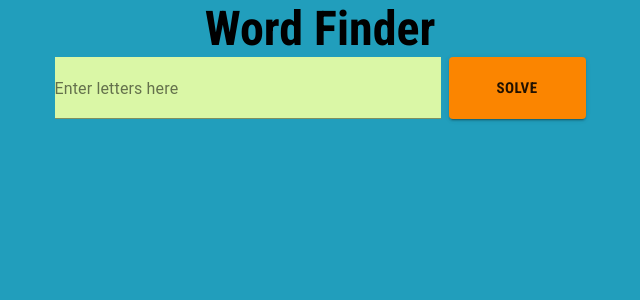
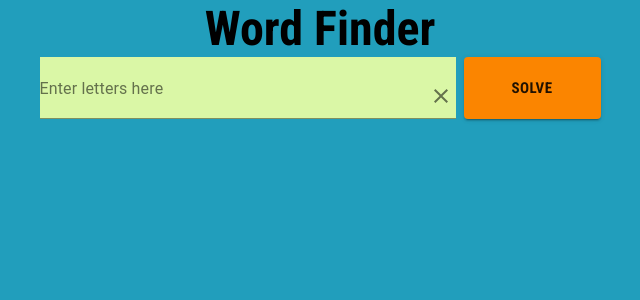
Before and after one commit to curiousmike/word-finder, a React (Create React App) app: page / in a window 1280 px wide. Shown: the top 300 px of the page, without its empty margins (320-960 px from the left). Built offline with nearby package versions, Linux system fonts and the light colour scheme.

Commit message:
add ability to clear out input.  add feedback if no words are found

```diff
--- a/package.json
+++ b/package.json
@@ -5,6 +5,8 @@
   "homepage": "./",
   "dependencies": {
     "@material-ui/core": "^4.9.14",
+    "@material-ui/icons": "^4.11.3",
+    "@mui/icons-material": "^6.4.6",
     "@testing-library/jest-dom": "^4.2.4",
     "@testing-library/react": "^9.3.2",
     "@testing-library/user-event": "^7.1.2",
--- a/src/App.js
+++ b/src/App.js
@@ -9,7 +9,7 @@ import "../node_modules/animate.css/animate.css";
 
 function App() {
   const [letterInput, setLetters] = useState("");
-  const [words, setWords] = useState([]);
+  const [words, setWords] = useState(null);
   const inputRef = useRef();  // need to have ref to text input so I can directly get at it.
 
   const handleSolveClick = React.useCallback(() => {
@@ -29,6 +29,11 @@ function App() {
     handleSolveClick();
   }
 
+  function resetInput () {
+    setLetters('');
+    setWords(null);
+  }
+
   return (
     <div className="App">
       <div className="InnerContent">
@@ -41,9 +46,10 @@ function App() {
         <div className="InputAndButtonContainer">
           <WordInput
             value={letterInput}
-            onKeyPress={handleKeyPress}
+            onChange={handleKeyPress}
             onSubmit={handleSubmit}
             theRef={inputRef}
+            clearInput={()=>resetInput()}
           />
           <Button
             variant="contained"
--- a/src/components/wordInput.component.js
+++ b/src/components/wordInput.component.js
@@ -1,7 +1,7 @@
 import React from "react";
 import { makeStyles } from "@material-ui/core/styles";
-import TextField from "@material-ui/core/TextField";
-
+import ClearIcon from "@material-ui/icons/Clear";
+import { IconButton, TextField } from "@material-ui/core";
 const useStyles = makeStyles({
   input: {
     background: "#DAF7A6",
@@ -17,23 +17,29 @@ const useStyles = makeStyles({
   },
 });
 
-function WordInput(props) {
+function WordInput({onSubmit, theRef, value, onChange, onKeyPress, clearInput}) {
   const classes = useStyles();
+  console.log('render -',value);
   return (
     <div className={classes.container}>
-      <form onSubmit={props.onSubmit}>
+      <form onSubmit={onSubmit}>
         <TextField
-          inputRef={props.theRef}
+          inputRef={theRef}
           className={classes.input}
           id="filled-basic"
-          defaultValue={props.value}
-          onChange={props.onChange}
-          onKeyUp={props.onKeyPress}
+          defaultValue={value}
+          value={value}
+          onChange={onChange}
+          onKeyUp={onKeyPress}
           label="Enter letters here"
           InputProps={{
             classes: {
               input: classes.inputText,
-            }
+            },
+            endAdornment:
+              <IconButton size="small" onClick={()=>clearInput()}>
+                <ClearIcon />
+              </IconButton>
           }}
         />
       </form>
--- a/src/components/wordList.component.js
+++ b/src/components/wordList.component.js
@@ -2,11 +2,11 @@ import React from "react";
 import WordSection from './wordSection.component';
 import "./wordList.component.css";
 
-function WordList(props) {
+function WordList({words}) {
   let wordLists = [];
-  wordLists = [];
+  if (words) {
   for (let filterLength = 2; filterLength < 20; filterLength++) {
-    const result = props.words.filter(function (word) {
+    const result = words.filter(function (word) {
       return word.length === filterLength;
     });
     if (result.length) {
@@ -14,13 +14,18 @@ function WordList(props) {
       wordLists.push(wordGroup);
     }
   }
+}
 
   return (
+    <>
+    {words?.length === 0 ? <div className="wordList">No words found.</div> :
     <ul className="wordList">
       {wordLists.map(function (wordGroup, index) {
         return <WordSection key={index} wordGroup={wordGroup} />;
       })}
     </ul>
+}
+    </>
   );
 }
 
```
Also changed, not shown: 1 other file (tests, documents, lock files or other folders).
